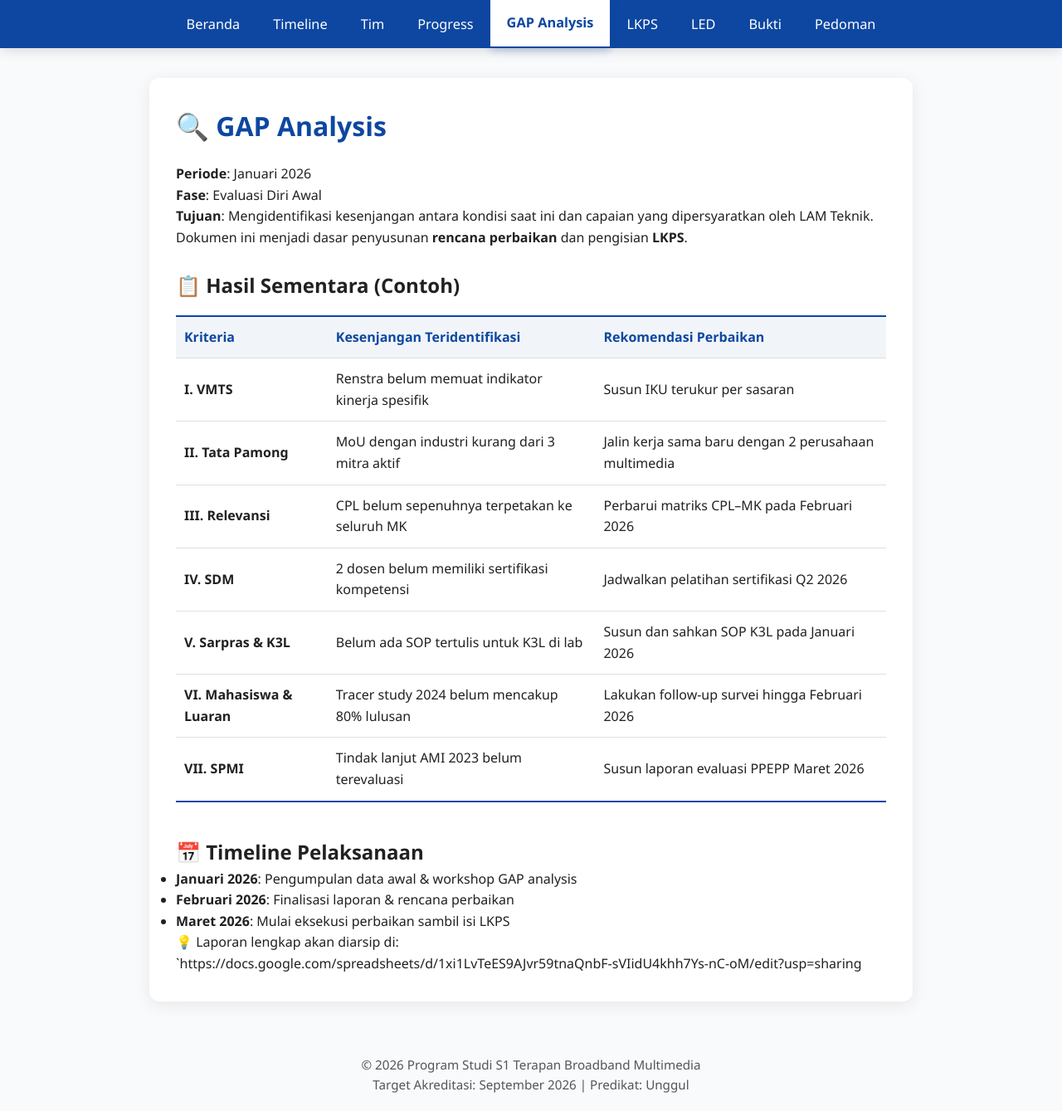
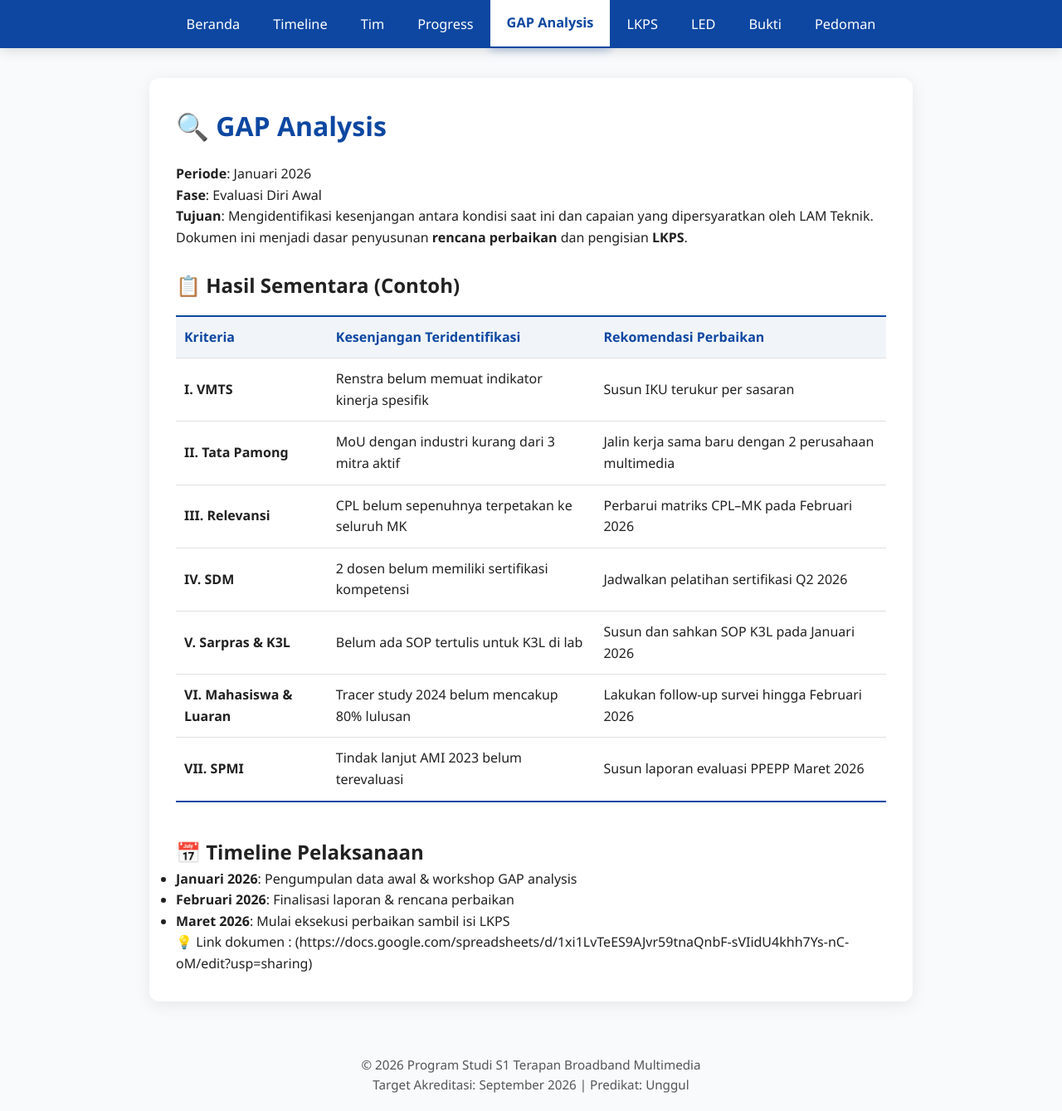
Before and after one commit to portal-psbm/aksibm-26, a Jekyll site: the page built from gap-analysis.md, in a window 1280 px wide and 1339 px high. Shown: the whole window at 83% size. Built offline with Jekyll 4.4.1, drawn with Linux system fonts in a browser that asks for light colours.

Commit message:
Update GAP Analysis

```diff
--- a/gap-analysis.md
+++ b/gap-analysis.md
@@ -33,5 +33,5 @@ permalink: /gap-analysis/
 - **Februari 2026**: Finalisasi laporan & rencana perbaikan
 - **Maret 2026**: Mulai eksekusi perbaikan sambil isi LKPS
 
-> 💡 Laporan lengkap akan diarsip di:
-> `https://docs.google.com/spreadsheets/d/1xi1LvTeES9AJvr59tnaQnbF-sVIidU4khh7Ys-nC-oM/edit?usp=sharing
+> 💡 Link dokumen :
+   (https://docs.google.com/spreadsheets/d/1xi1LvTeES9AJvr59tnaQnbF-sVIidU4khh7Ys-nC-oM/edit?usp=sharing)
```
